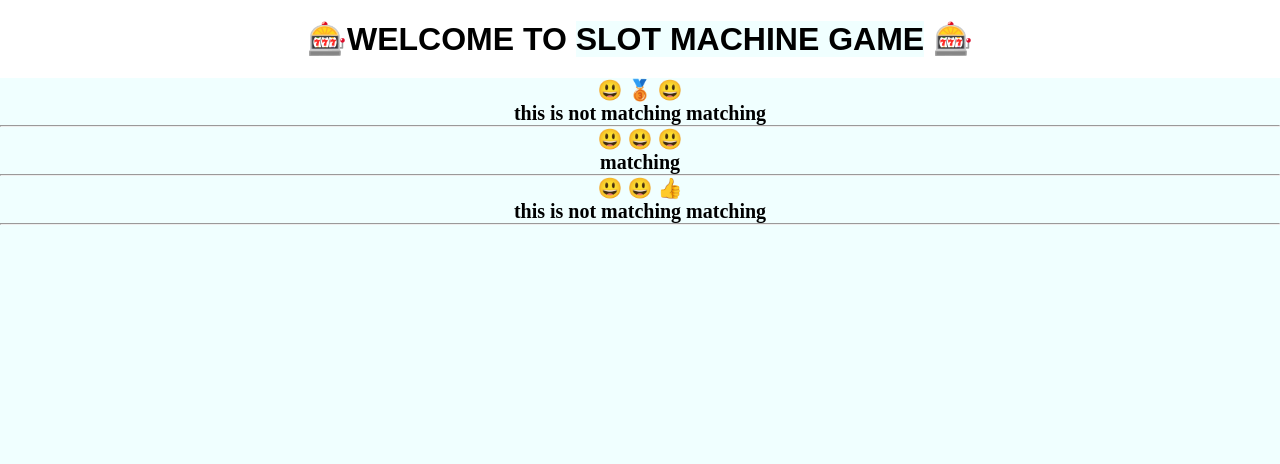
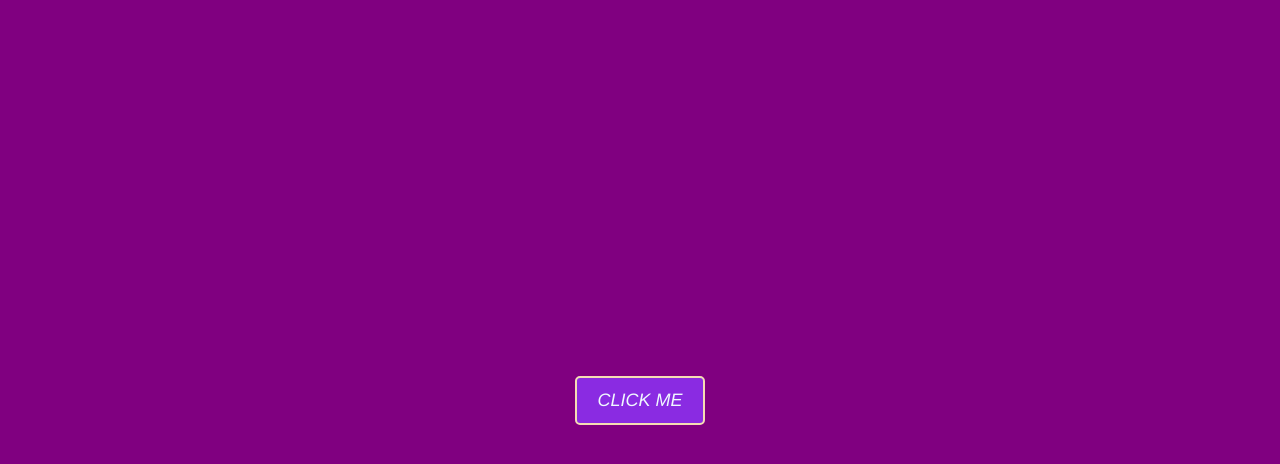
Before and after one commit to Aryan4807/Greetingpage, a React (Create React App) app: page / in a window 1280 px wide. Shown: the top 464 px of the page. Built offline with nearby package versions, Linux system fonts and the light colour scheme.

Commit message:
events in react

```diff
--- a/src/App.jsx
+++ b/src/App.jsx
@@ -1,15 +1,29 @@
-import React from 'react';
+import React, { useState } from 'react';
 import SlotM from './Slotmach';
 
 
 const App =()=>{
+
+    const purple="purple";
+   const [bg,setBg]=useState(purple);
+  const [name,setName]=useState("click me");
+
+   const bgChange=()=>{
+//console.log("clicked");
+            let newcolor="#34954e";
+            setBg(newcolor);
+            setName("ph yes 🥇");
+    };
+const bgBack=()=>{
+    let newcolo="purple";
+    setBg(newcolo);
+    setName("aodos 🥈");
+
+}
     return(
     <>
-            <h1 className="heading_style"> 🎰Welcome to <span style={  {fontWeight:"bold"} }>Slot machine  game</span> 🎰  </h1>
-           <div>
-           <SlotM  x= '😃' y= '🥉'  z= '😃' />
-           <SlotM x= '😃'  y= '😃'  z= '😃'/>
-           <SlotM  x= '😃'  y= '😃' z= '👍' />
+    <div style={ {backgroundColor: bg} }>
+           <button onMouseEnter={bgChange}  onMouseLeave={ bgBack }> {name} </button>
            </div>
     </>
     );
--- a/src/index.css
+++ b/src/index.css
@@ -4,7 +4,40 @@
   box-sizing: border-box;
   background-color: azure;
 }
-.heading_style {
+
+div {
+  text-align: center;
+  background-color: coral;
+  font-family: "Franklin Gothic Medium", "Arial Narrow", Arial, sans-serif;
+  font-weight: 500;
+  display: flex;
+  flex-direction: column;
+  justify-content: center;
+  align-items: center;
+  width: 100%;
+  height: 100vh;
+}
+button {
+  background-color: blueviolet;
+  font-weight: 500;
+  font-style: italic;
+  padding: 12px 20px;
+  font-size: large;
+  font-family: "Franklin Gothic Medium", "Arial Narrow", Arial, sans-serif;
+  border-radius: 5px;
+  color: aliceblue;
+  text-transform: uppercase;
+  size: 70px 70px;
+  border: 2px solid wheat;
+}
+h1 {
+  background-color: burlywood;
+  font-size: larger;
+  font-weight: 400;
+  padding: 20px;
+  text-transform: capitalize;
+}
+/* .heading_style {
   text-align: center;
   background-color: white;
   margin-top: 0;
@@ -27,7 +60,7 @@
   margin-left: 35%;
   border-radius: 20px;
   margin-top: 20px;
-}
+} */
 
 /* .heading_style {
   padding: 30px 0;
@@ -68,15 +101,4 @@ body {
   background-color: blueviolet;
   margin: 0;
   padding: 0;
-}
-div {
-  width: 100%;
-  height: 100vh;
-  display: flex;
-  justify-content: center;
-  align-items: center;
-  border-radius: 20%;
-}
-span {
-  color: cornflowerblue;
-} */
+}*/
```
